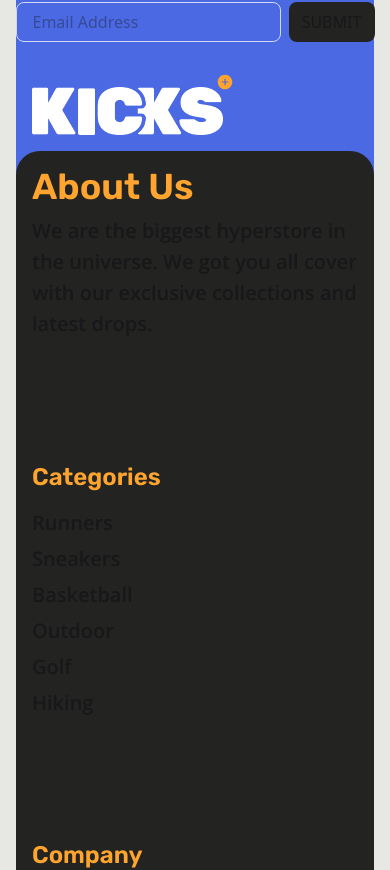
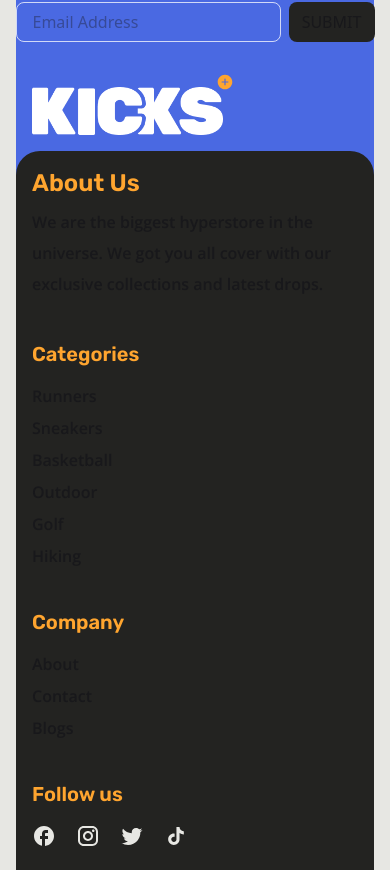
Before and after one commit to sajib25003/kicks-zavisoft, a React (Vite) app: page / in a window 390 px wide. Shown: the part 802-1672 px from the top of the page. Built offline with nearby package versions, Linux system fonts and the light colour scheme.

Commit message:
footer section fully responsive

```diff
--- a/src/components/Footer.tsx
+++ b/src/components/Footer.tsx
@@ -83,12 +83,12 @@ const Footer = () => {
         </div>
       </div>
       <div className="bg-[#232321] rounded-3xl md:rounded-[48px] overflow-hidden">
-        <div className="p-4 md:p-10 flex flex-col md:flex-row gap-30.5">
+        <div className="p-4 md:p-10 flex flex-col md:flex-row gap-10 md:gap-30.5">
           <div>
-            <h2 className="rubik text-4xl font-semibold text-[#FFA52F] mb-2">
+            <h2 className="rubik text-2xl md:text-4xl font-semibold text-[#FFA52F] mb-2">
               About Us
             </h2>
-            <p className="open-sans text-xl font-semibold leading-7.75 ">
+            <p className="open-sans text-base md:text-xl font-semibold leading-7.75 ">
               We are the biggest hyperstore in the universe.{" "}
               <br className="hidden md:flex" />
               We got you all cover with our exclusive collections and latest
@@ -96,7 +96,7 @@ const Footer = () => {
             </p>
           </div>
           <div>
-            <h2 className="rubik text-2xl font-semibold text-[#FFA52F] mb-4">
+            <h2 className="rubik text-xl md:text-2xl font-semibold text-[#FFA52F] mb-4">
               Categories
             </h2>
             <div className="space-y-2 flex flex-col">
@@ -104,7 +104,7 @@ const Footer = () => {
                 <Link
                   key={item}
                   to={item.toLowerCase()}
-                  className="open-sans text-xl font-semibold hover:cursor-pointer hover:underline"
+                  className="open-sans text-base md:text-xl font-semibold hover:cursor-pointer hover:underline"
                 >
                   {item}
                 </Link>
@@ -112,7 +112,7 @@ const Footer = () => {
             </div>
           </div>
           <div>
-            <h2 className="rubik text-2xl font-semibold text-[#FFA52F] mb-4">
+            <h2 className="rubik text-xl md:text-2xl font-semibold text-[#FFA52F] mb-4">
               Company
             </h2>
             <div className="space-y-2 flex flex-col">
@@ -120,7 +120,7 @@ const Footer = () => {
                 <Link
                   key={item}
                   to={`/${item.toLowerCase()}`}
-                  className="open-sans text-xl font-semibold hover:cursor-pointer hover:underline"
+                  className="open-sans text-base md:text-xl font-semibold hover:cursor-pointer hover:underline"
                 >
                   {item}
                 </Link>
@@ -128,7 +128,7 @@ const Footer = () => {
             </div>
           </div>
           <div>
-            <h2 className="rubik text-2xl font-semibold text-[#FFA52F] mb-4">
+            <h2 className="rubik text-xl md:text-2xl font-semibold text-[#FFA52F] mb-4">
               Follow us
             </h2>
             <div className="flex gap-5">
@@ -142,7 +142,7 @@ const Footer = () => {
                   <img
                     src={item.img}
                     alt={`${item.name} icon`}
-                    className="w-8 aspect-square hover:scale-120 "
+                    className="w-6 md:w-8 aspect-square hover:scale-120 "
                   />
                 </a>
               ))}
```
